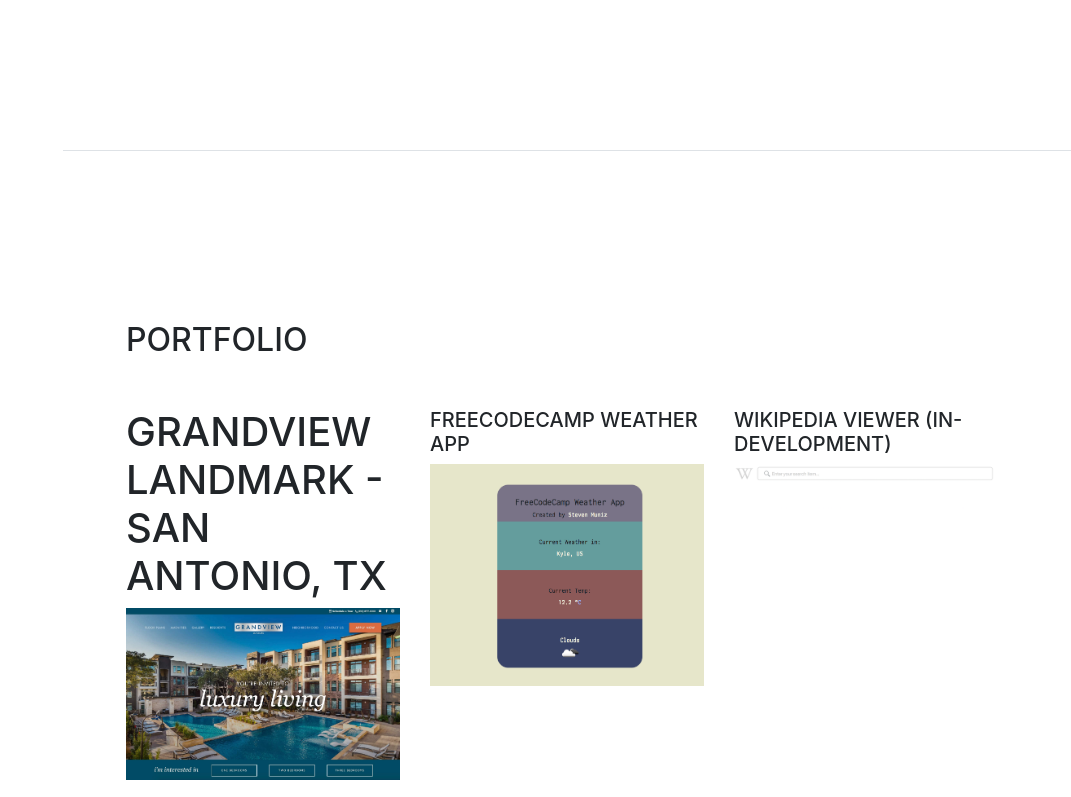
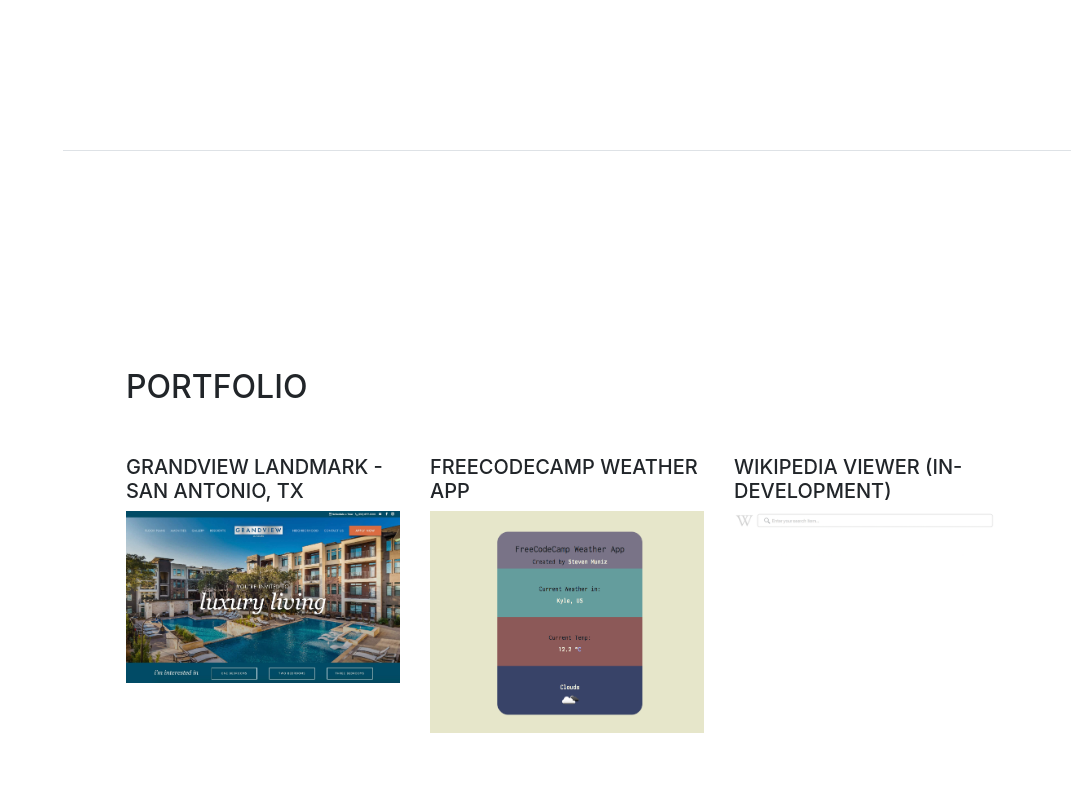
Before and after one commit to smACloudGuru/smuniz18.github.io, a website with bundled scripts: page index.html in a window 1280 px wide. Shown: the part 3049-3846 px from the top of the page, without its empty margins (209-1280 px from the left). Built offline with nearby package versions, Linux system fonts and the light colour scheme; files whose address does not match are found by name; a web font is replaced by a local one.

Commit message:
Updating h tags

```diff
--- a/index.html
+++ b/index.html
@@ -235,7 +235,7 @@
               <h2 class="mb-5">Portfolio</h2>
               <div class="row">
                 <div class="col-sm">
-                  <h1>Grandview Landmark - San Antonio, TX</h1>
+                  <h5>Grandview Landmark - San Antonio, TX</h5>
                     <a href="http://grandviewapts.com/">
                       <img src="smuniz18.github.io/img/Project Images/Grandview Landmark Website.jpg" class="img-fluid" alt="Grandview Landmark Homepage">
                     </a>
```
